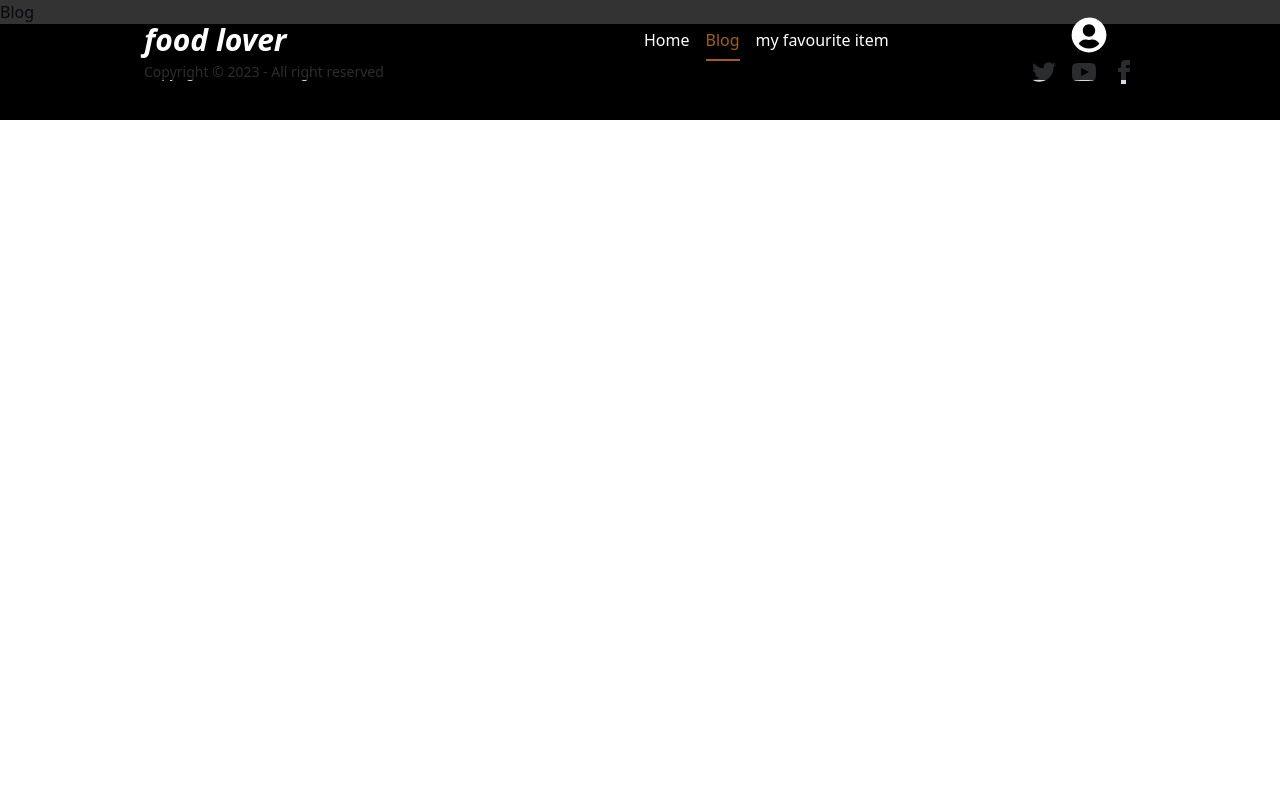
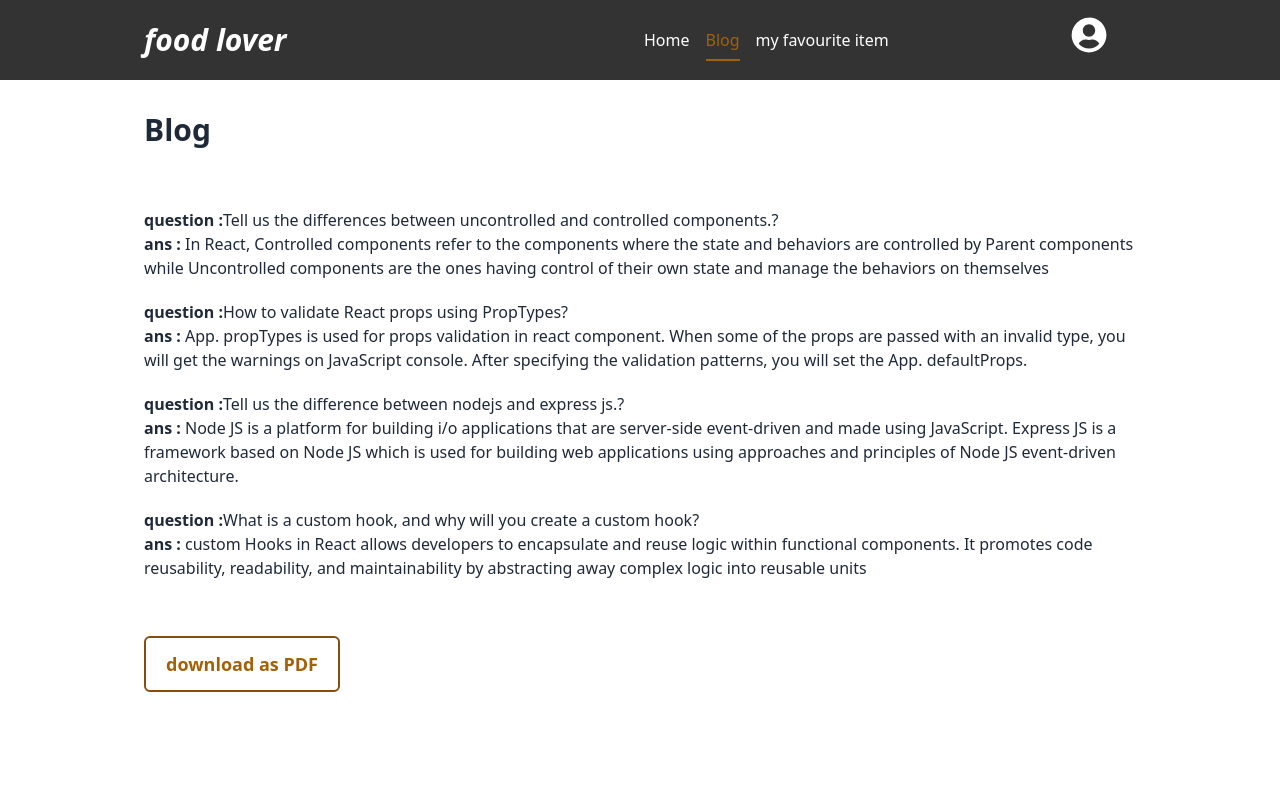
Before and after one commit to nishita-esrat/chef, a React (Vite) app in the folder client/: page /blog in a window 1280 px wide. Shown: the top 800 px of the page. Built offline with nearby package versions, Linux system fonts and the light colour scheme.

Commit message:
blog page done

```diff
--- a/client/package.json
+++ b/client/package.json
@@ -16,6 +16,7 @@
     "react-dom": "^18.2.0",
     "react-icons": "^4.12.0",
     "react-router-dom": "^6.21.0",
+    "react-to-pdf": "^1.0.1",
     "react-toastify": "^9.1.3",
     "sort-by": "^1.2.0"
   },
--- a/client/src/pages/blog/Blog.jsx
+++ b/client/src/pages/blog/Blog.jsx
@@ -1,10 +1,79 @@
-
-import React from 'react'
+import React from "react";
+import { useRef } from "react";
+import generatePDF from "react-to-pdf";
 
 const Blog = () => {
+  const targetRef = useRef();
+
   return (
-    <div>Blog</div>
-  )
-}
+    <div className="container">
+      <div className="mt-24 min-h-screen flex flex-col gap-8 md:gap-14 ">
+        <div className="flex flex-col gap-5" ref={targetRef}>
+          <h1 className="text-3xl font-semibold mb-10">Blog</h1>
+          <div>
+            <p>
+              <span className="font-bold">question :</span>
+              Tell us the differences between uncontrolled and controlled
+              components.?
+            </p>
+            <p>
+              <span className="font-bold">ans : </span>
+              In React, Controlled components refer to the components where the
+              state and behaviors are controlled by Parent components while
+              Uncontrolled components are the ones having control of their own
+              state and manage the behaviors on themselves
+            </p>
+          </div>
+          <div>
+            <p>
+              <span className="font-bold">question :</span>
+              How to validate React props using PropTypes?
+            </p>
+            <p>
+              <span className="font-bold">ans : </span>
+              App. propTypes is used for props validation in react component.
+              When some of the props are passed with an invalid type, you will
+              get the warnings on JavaScript console. After specifying the
+              validation patterns, you will set the App. defaultProps.
+            </p>
+          </div>
+          <div>
+            <p>
+              <span className="font-bold">question :</span>
+              Tell us the difference between nodejs and express js.?
+            </p>
+            <p>
+              <span className="font-bold">ans : </span>
+              Node JS is a platform for building i/o applications that are
+              server-side event-driven and made using JavaScript. Express JS is
+              a framework based on Node JS which is used for building web
+              applications using approaches and principles of Node JS
+              event-driven architecture.
+            </p>
+          </div>
+          <div>
+            <p>
+              <span className="font-bold">question :</span>
+              What is a custom hook, and why will you create a custom hook?
+            </p>
+            <p>
+              <span className="font-bold">ans : </span>
+              custom Hooks in React allows developers to encapsulate and reuse
+              logic within functional components. It promotes code reusability,
+              readability, and maintainability by abstracting away complex logic
+              into reusable units
+            </p>
+          </div>
+        </div>
+        <button
+          className="btn-common w-fit"
+          onClick={() => generatePDF(targetRef, { filename: "blog.pdf" })}
+        >
+          download as PDF
+        </button>
+      </div>
+    </div>
+  );
+};
 
-export default Blog
+export default Blog;
--- a/client/src/pages/favChef/FavChef.jsx
+++ b/client/src/pages/favChef/FavChef.jsx
@@ -3,6 +3,8 @@ import { useLoaderData, useLocation } from "react-router-dom";
 import ChefTable from "../../component/shared/ChefTable";
 import { deleteChefItemLocalStorage } from "../../utility/utilities";
 import { MdRemoveShoppingCart } from "react-icons/md";
+import { toast } from "react-toastify";
+import { MdDelete } from "react-icons/md";
 
 const FavChef = () => {
   const result = useLoaderData();
@@ -11,6 +13,9 @@ const FavChef = () => {
   //   delete chef favourite item
   const deleteChefItem = async (id) => {
     const result = await deleteChefItemLocalStorage(id);
+    if (result) {
+      toast.success("deleted item", { icon: <MdDelete /> });
+    }
     setChefFav(result);
   };
 
```
Also changed, not shown: 1 other file (tests, documents, lock files or other folders).
